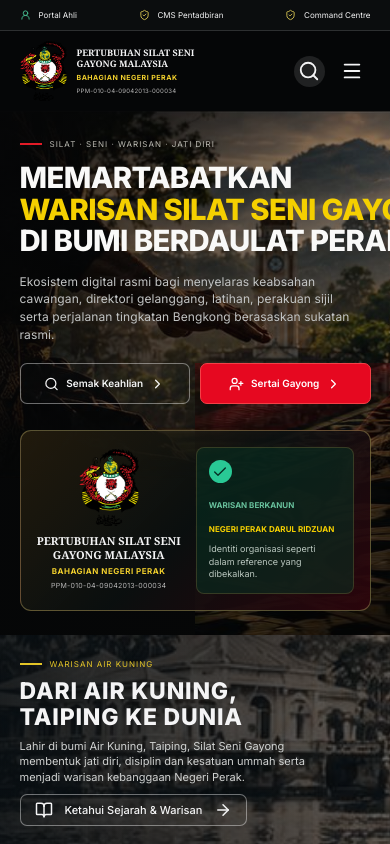
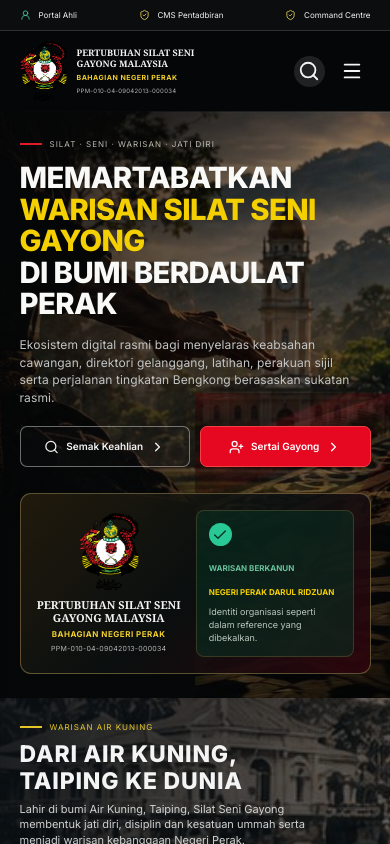
Before and after one commit to syahmiaof/gayongx, a React (Vite) app: page / in a window 390 px wide. Shown: the top 844 px of the page. Built offline with nearby package versions, Linux system fonts and the light colour scheme.

Commit message:
fix(ui): enforce normal whitespace on mobile hero title to prevent overflow

```diff
--- a/src/views/public/HomeView.tsx
+++ b/src/views/public/HomeView.tsx
@@ -58,7 +58,7 @@
         <div className="public-container hero-content">
           <div className="hero-copy">
             <div className="eyebrow">SILAT · SENI · WARISAN · JATI DIRI</div>
-            <h1>
+            <h1 className="whitespace-normal" style={{ whiteSpace: "normal" }}>
               MEMARTABATKAN
               <br />
               <em>WARISAN SILAT SENI GAYONG</em>
```
